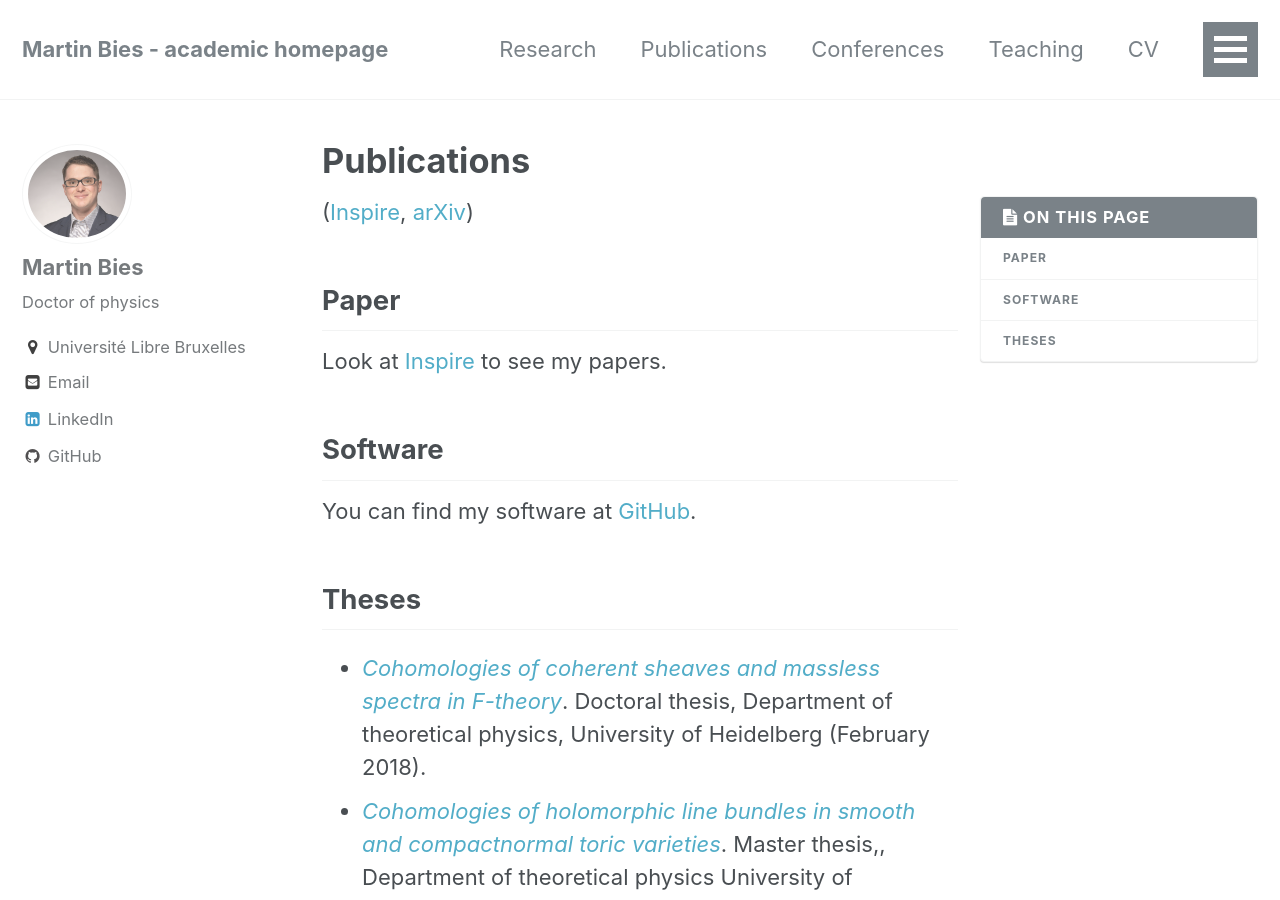
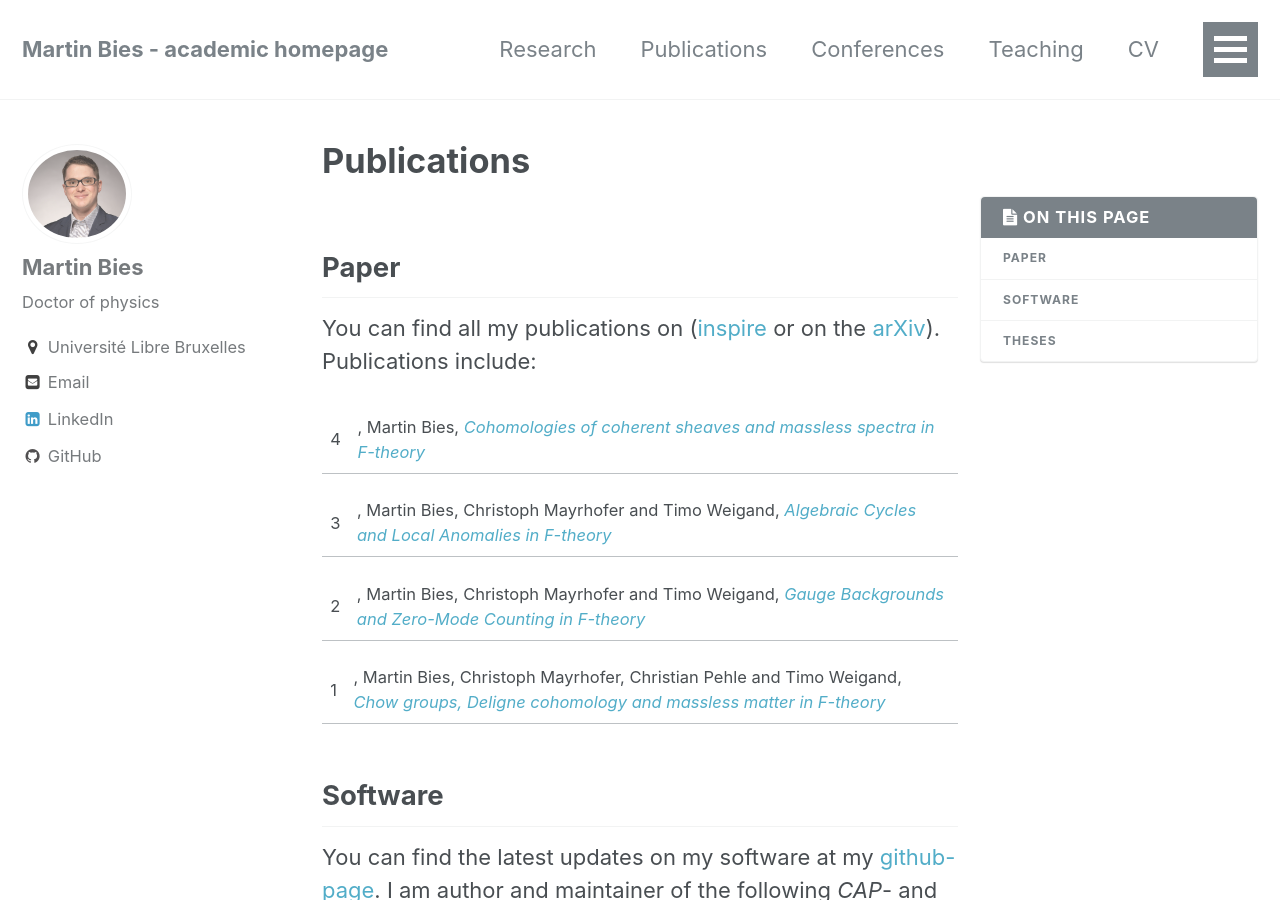
Before and after one commit to MartinBies/MartinBies.github.io, a Jekyll site: the page built from _pages/publications.md, in a window 1280 px wide and 900 px high. Built offline with Jekyll 4.4.1, drawn with Linux system fonts in a browser that asks for light colours; some of the changed text lies outside the part shown.

Commit message:
Updated pubications page

```diff
--- a/_pages/publications.md
+++ b/_pages/publications.md
@@ -6,20 +6,43 @@ permalink: /publications/
 
 {% include toc %}
 
- ([Inspire](https://inspirehep.net/author/profile/M.Bies.1),
- [arXiv](https://arxiv.org/search/hep-th?searchtype=author&query=Bies%2C+M))
 
 
 ## Paper
 
-Look at [Inspire](https://inspirehep.net/author/profile/M.Bies.1) to see my papers.
+You can find all my publications on ([inspire](https://inspirehep.net/author/profile/M.Bies.1) or on the
+[arXiv](https://arxiv.org/search/hep-th?searchtype=author&query=Bies%2C+M)). Publications include:
 
-<!--## Or that way?
-2 | Mohamed Barakat, [*jets. A MAPLE-package for formal differential geometry*](http://www.algebra.mathematik.uni-siegen.de/barakat/casc/casc.pdf). Computer algebra in scientific computing, (EACA Konstanz), Springer, Berlin (2001), 1-12.
-1 | Mohamed Barakat and Martin Oberlack, Reduction and long time behaviour of homogeneous turbulence under spatially constant mean-velocity gradient. Advances in turbulence VIII: Proc. of the 8th European Turbulence Conference, Barcelona, Spain (2000), 865-868.-->
+4 |, Martin Bies, [*Cohomologies of coherent sheaves and massless spectra in F-theory*](https://arxiv.org/abs/1802.08860)
+
+3 |, Martin Bies, Christoph Mayrhofer and Timo Weigand, [*Algebraic Cycles and Local Anomalies in F-theory*](https://arxiv.org/abs/1706.08528)
+
+2 |, Martin Bies, Christoph Mayrhofer and Timo Weigand, [*Gauge Backgrounds and Zero-Mode Counting in F-theory*](https://arxiv.org/abs/1706.04616)
+
+1 |, Martin Bies, Christoph Mayrhofer, Christian Pehle and Timo Weigand, [*Chow groups, Deligne cohomology and massless matter in F-theory*](https://arxiv.org/abs/1402.5144})
+
+
 
 ## Software
-You can find my software at [GitHub](https://github.com/herearound).
+You can find the latest updates on my software at my [github-page](https://github.com/herearound). I am author and maintainer of the following *CAP*- and *gap*-packages:
+
+* [*CAPCategoryOfProjectiveGradedModules*](https://github.com/HereAround/CAPCategoryOfProjectiveGradedModules)
+* [*CAPPresentationCategory*](https://github.com/HereAround/CAPPresentationCategory)
+* [*PresentationsByProjectiveGradedModules*](https://github.com/HereAround/PresentationsByProjectiveGradedModules)
+* [*TruncationsOfPresentationsByProjectiveGradedModules*](https://github.com/HereAround/TruncationsOfPresentationsByProjectiveGradedModules)
+* [*FreydCategoriesForCAP*](https://github.com/HereAround/CAP_project/tree/master/FreydCategoriesForCAP)
+* [*ToricVarieties*](https://github.com/homalg-project/homalg_project/tree/master/ToricVarieties)
+* [*SheafCohomologyOnToricVarieties*](https://github.com/HereAround/SheafCohomologyOnToricVarieties)
+* [*TopcomInterface*](https://github.com/HereAround/TopcomInterface)
+* [*TriangulationsAndBlowupsForToricVarieties*](https://github.com/HereAround/TriangulationsAndBlowupsForToricVarieties)
+
+I am currently developing the
+
+* [*cohomCalgInterface*](https://github.com/HereAround/cohomCalgInterface)
+
+and intend to extend it, so that the *Koszul-extension* of [*cohomCalg*](https://benjaminjurke.com/academia-and-research/cohomcalg) becomes directly available to gap.
+
+
 
 ## Theses
 * [*Cohomologies of coherent sheaves and massless spectra in F-theory*](https://arxiv.org/abs/1802.08860). Doctoral thesis, Department of theoretical physics, University of Heidelberg (February 2018).
```
